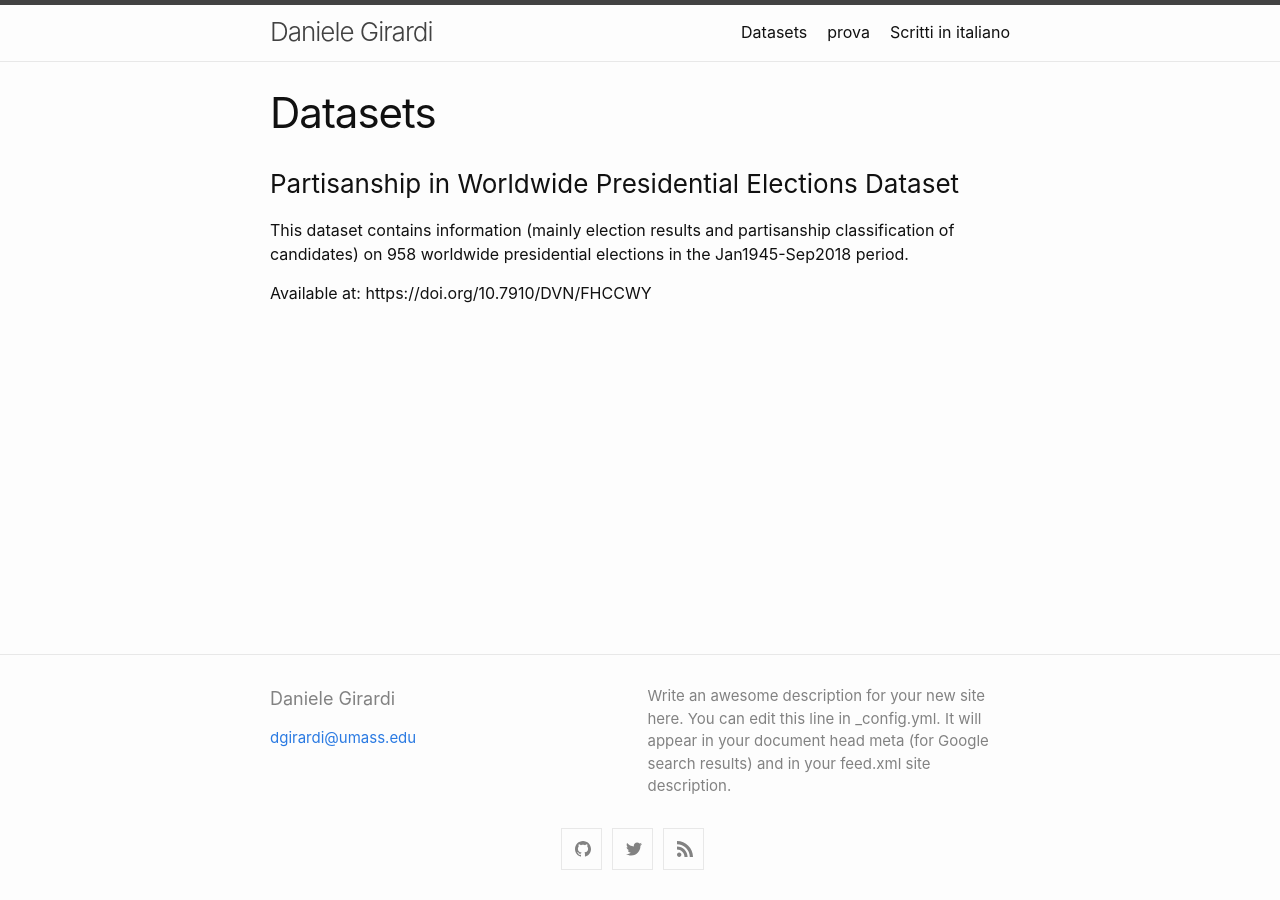
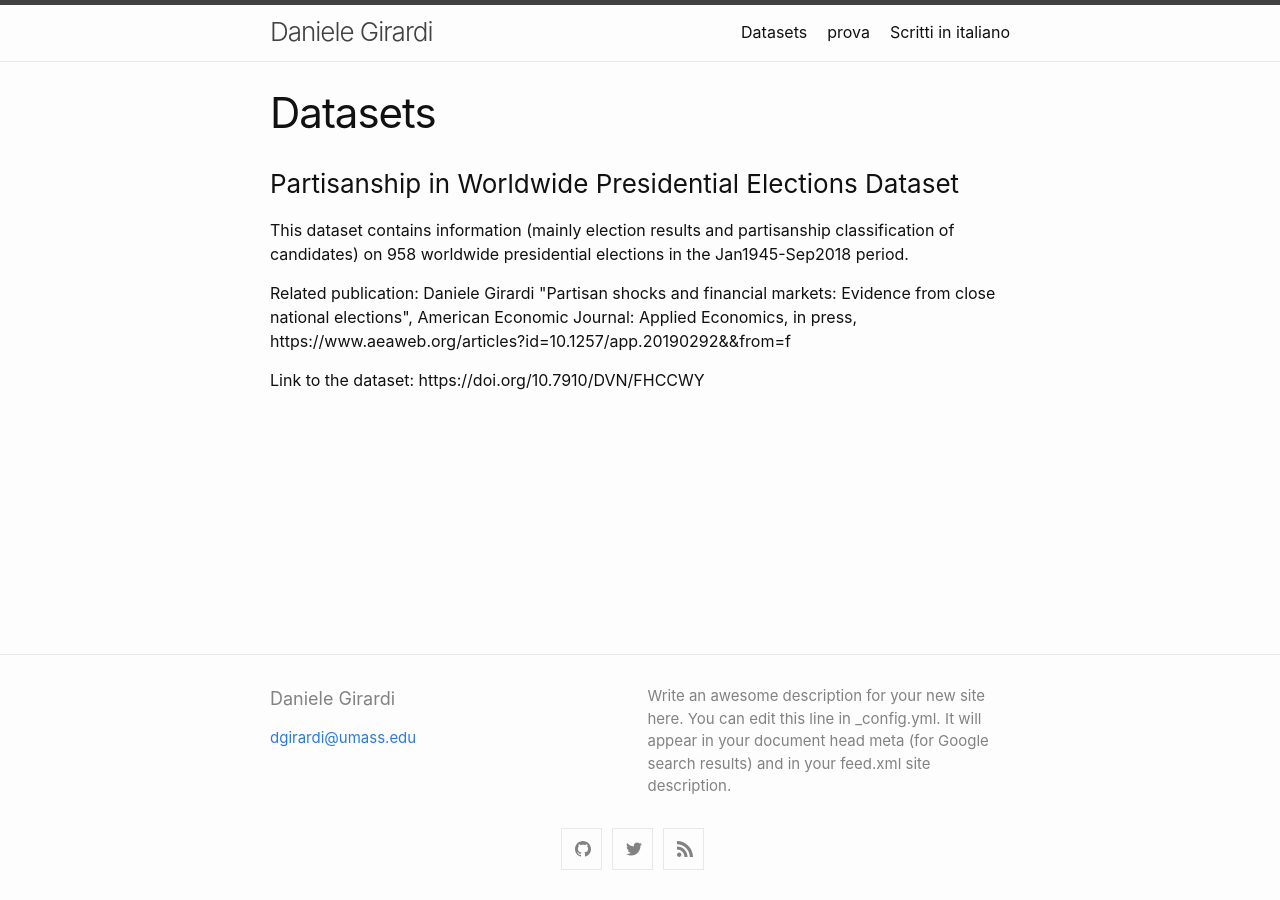
Before and after one commit to danielegirardi/danielegirardi.github.io, a Jekyll site: the page built from datasets.md, in a window 1280 px wide. Built offline with Jekyll 4.4.1, drawn with Linux system fonts in a browser that asks for light colours.

Commit message:
Update datasets.md

```diff
--- a/datasets.md
+++ b/datasets.md
@@ -7,5 +7,7 @@ permalink: /datasets/
 
 ### Partisanship in Worldwide Presidential Elections Dataset
 
- <p> This dataset contains information (mainly election results and partisanship classification of candidates) on 958 worldwide presidential elections in the Jan1945-Sep2018 period. </p>
- <p> Available at: https://doi.org/10.7910/DVN/FHCCWY </p>
+ <p> This dataset contains information (mainly election results and partisanship classification of candidates) on 958 worldwide presidential elections in the Jan1945-Sep2018 period.
+</p>
+<p> Related publication: Daniele Girardi "Partisan shocks and financial markets: Evidence from close national elections", American Economic Journal: Applied Economics, in press, https://www.aeaweb.org/articles?id=10.1257/app.20190292&&from=f </p>
+ <p> Link to the dataset: https://doi.org/10.7910/DVN/FHCCWY </p>
```
